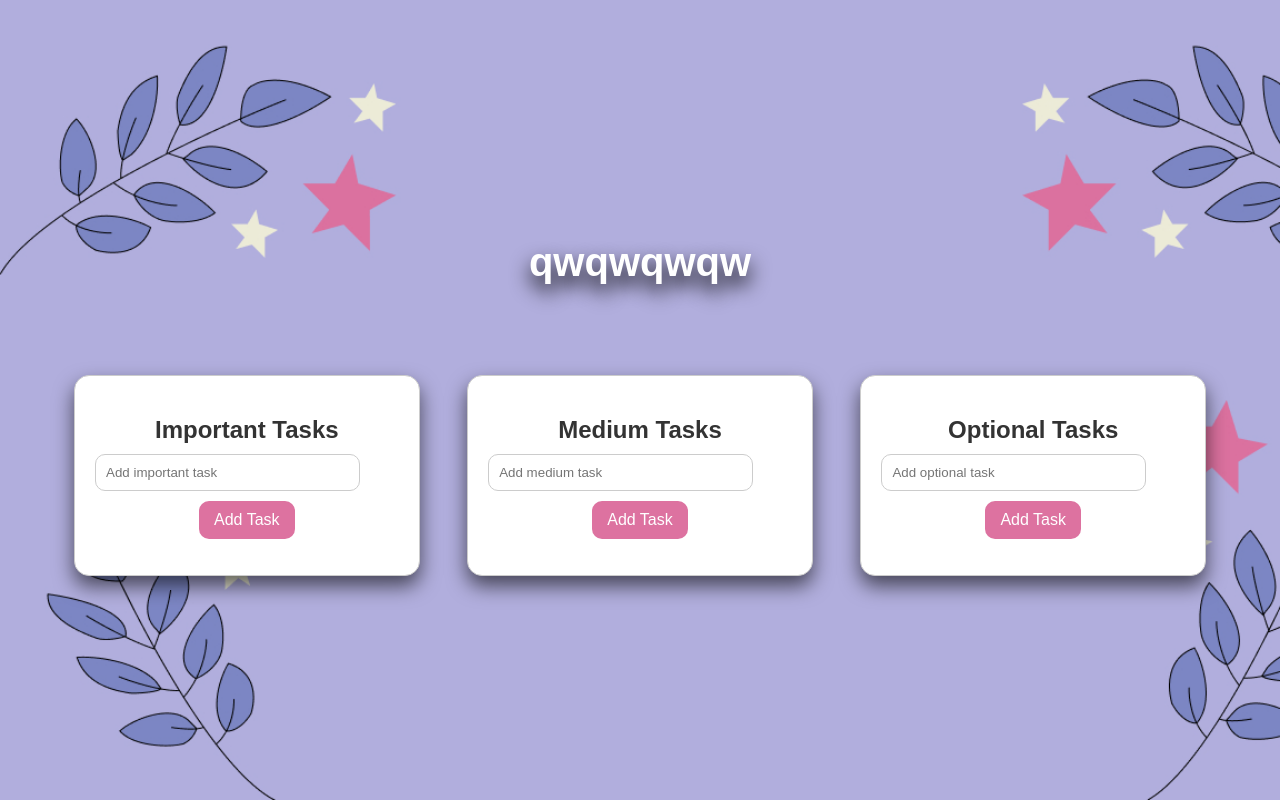
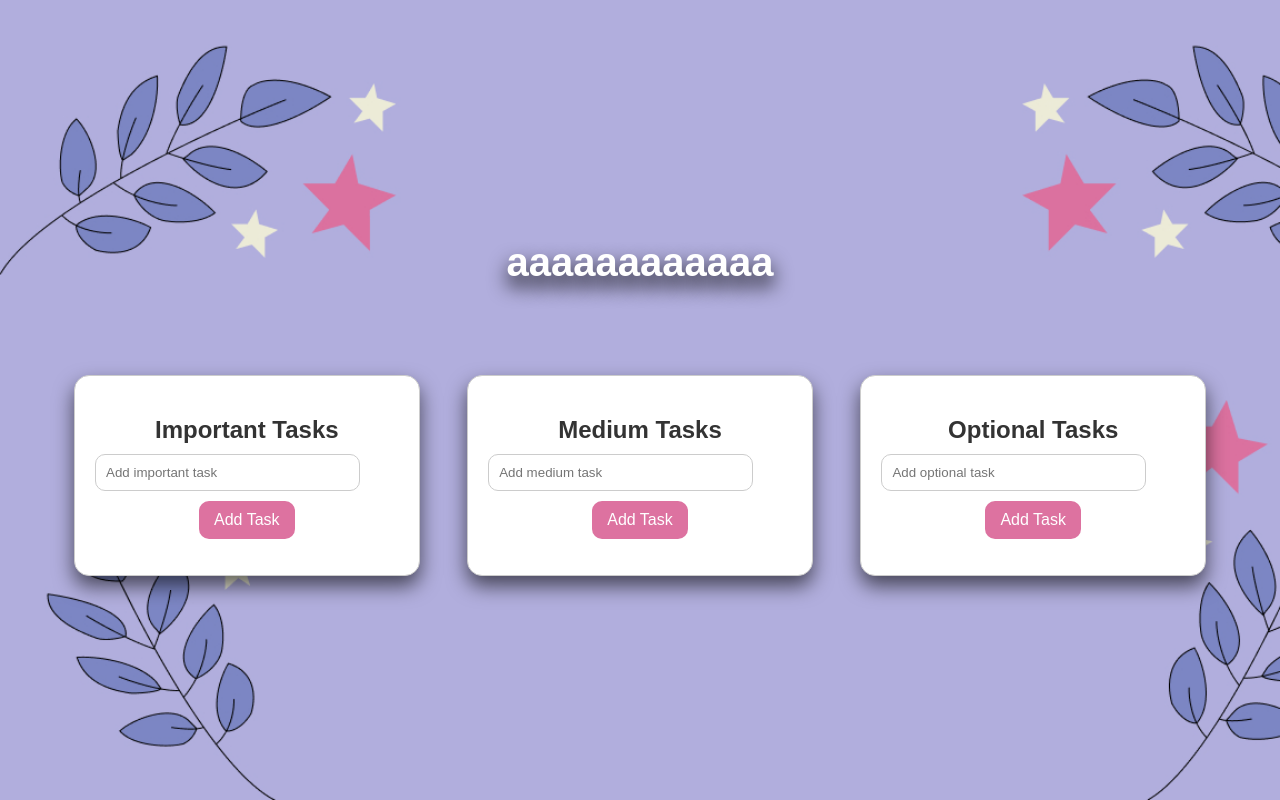
Before and after one commit to EvgeniaBzh/2dolist, a plain HTML site: page index.html in a window 1280 px wide. Drawn offline with Linux system fonts and the light colour scheme.

Commit message:
check_again

```diff
--- a/index.html
+++ b/index.html
@@ -9,7 +9,7 @@
 </head>
 
 <body>
-    <h1>qwqwqwqw</h1>
+    <h1>aaaaaaaaaaaa</h1>
 
     <div class="task-container">
         <div class="task-category">
```
